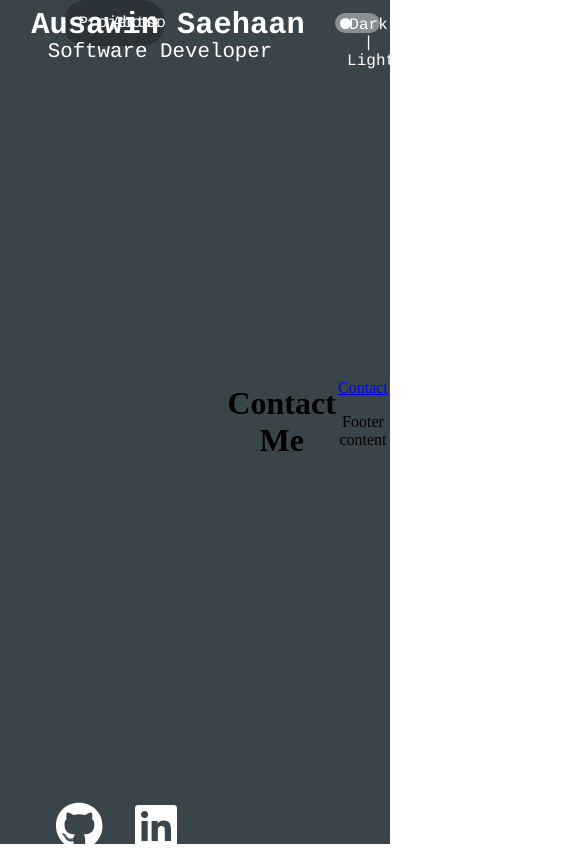
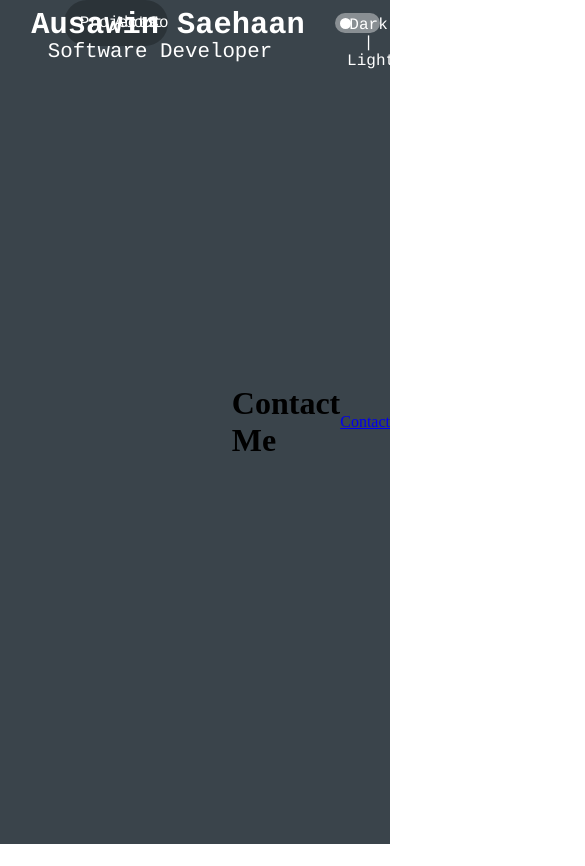
Before and after one commit to saehaana/html-css-prac, a React (Create React App) app: page /Contact in a window 390 px wide. Shown: the top 866 px of the page, 585 px wide, since content can reach past the window. Before the commit the page ends 844 px from the top, so only its background shows below. Built offline with nearby package versions, Linux system fonts and the light colour scheme.

Commit message:
fixed preloader responsiveness

```diff
--- a/src/App.js
+++ b/src/App.js
@@ -8,9 +8,6 @@ import Projects from './components/Projects';
 import Contact from './components/Contact';
 
 import PacmanLoader from "react-spinners/PacmanLoader";
-import { FontAwesomeIcon } from '@fortawesome/react-fontawesome'
-import { faGithub, faLinkedin } from '@fortawesome/free-brands-svg-icons';
-
 import { motion } from "framer-motion";
 
 const App = () => {
@@ -89,29 +86,6 @@ const App = () => {
             </motion.li>
         </ul>
 
-        <ul className = "iconlist">
-            <motion.li
-                className = "github"
-                initial={{ opacity: 0 }}
-                animate={{ opacity: 1 }}
-                transition={{ duration: 1, delay: .75}}
-            >
-                <a href="https://github.com/saehaana" target="_blank" rel="noreferrer">
-                    <FontAwesomeIcon inverse icon= {faGithub} size="3x"/>
-                </a>
-            </motion.li>
-            <motion.li
-                className = "linkedin"
-                initial={{ opacity: 0 }}
-                animate={{ opacity: 1 }}
-                transition={{ duration: 1, delay: .75}}
-            >
-            <a href="https://www.linkedin.com/in/saehaana/" target="_blank" rel="noreferrer">
-                <FontAwesomeIcon inverse icon= {faLinkedin} size="3x"/>
-            </a>
-            </motion.li>
-        </ul>
-
         <motion.div
             className="switch-container"
             initial={{ opacity: 0 }}
--- a/src/components/Contact.js
+++ b/src/components/Contact.js
@@ -1,4 +1,8 @@
 import React from 'react'
+
+import { FontAwesomeIcon } from '@fortawesome/react-fontawesome'
+import { faGithub, faLinkedin } from '@fortawesome/free-brands-svg-icons';
+import { motion } from "framer-motion";
 
 function Contact(){
     return (
@@ -6,7 +10,28 @@ function Contact(){
         <h1>Contact Me</h1>
         <div className='footer'>
         <a href="mailto:saehaana@gmail.com">Contact</a>
-        <p>Footer content</p>
+        <ul className = "iconlist">
+            <motion.li
+                className = "github"
+                initial={{ opacity: 0 }}
+                animate={{ opacity: 1 }}
+                transition={{ duration: 1, delay: .75}}
+            >
+                <a href="https://github.com/saehaana" target="_blank" rel="noreferrer">
+                    <FontAwesomeIcon inverse icon= {faGithub} size="3x"/>
+                </a>
+            </motion.li>
+            <motion.li
+                className = "linkedin"
+                initial={{ opacity: 0 }}
+                animate={{ opacity: 1 }}
+                transition={{ duration: 1, delay: .75}}
+            >
+            <a href="https://www.linkedin.com/in/saehaana/" target="_blank" rel="noreferrer">
+                <FontAwesomeIcon inverse icon= {faLinkedin} size="3x"/>
+            </a>
+            </motion.li>
+        </ul>
         </div>
         </>
     )
--- a/src/stylesheets/App.css
+++ b/src/stylesheets/App.css
@@ -4,48 +4,42 @@ html,body{
     overflow: hidden; /* hides scroll bars */
 }
 .preloader{
-    position:relative;
-    text-align: center;
+    width: 100vw;
+    height: 100vh;
     background-color: rgb(58, 68, 75);
     display: flex;
     justify-content: center;
     align-items: center;
-    width: 100vw;
-    height: 100vh;
 }
 .pretext-container{
     position:absolute;
-    text-align: center;
     display: flex;
     justify-content: center;
     align-items: center;
     bottom:20%;
-    width:25%;
-    height:8%;
+    width:30rem;
 }
 .preloader-title{
     position: absolute;
-    right:52%;
+    right:52.5%;
     padding-right: 5%;
     color: white;
 }
 .preloader-linebreak{
     position: absolute;
     color: white;
-    right:52%;
+    right:48.5%;
 }
 .preloader-subtitle{
     position: absolute;
     color: white;
     padding-left: 5%;
-    left:45.5%;
+    left:54%;
 }
 .main-container{
     height:100%;
     width: 100vw;
-    background-attachment: fixed;
-    background-position: center;
-    background-repeat: no-repeat;
+    text-align: center;
 }
 .name{
     position: absolute;
```
